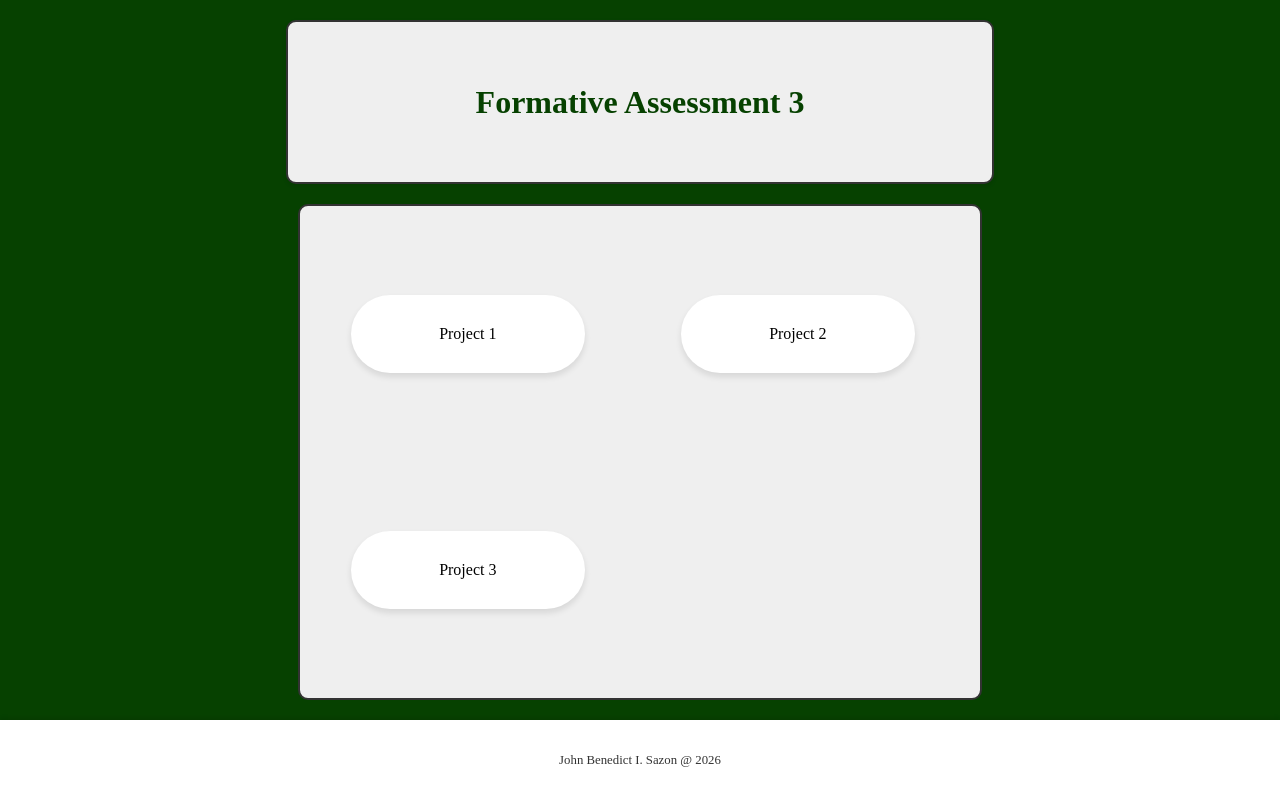
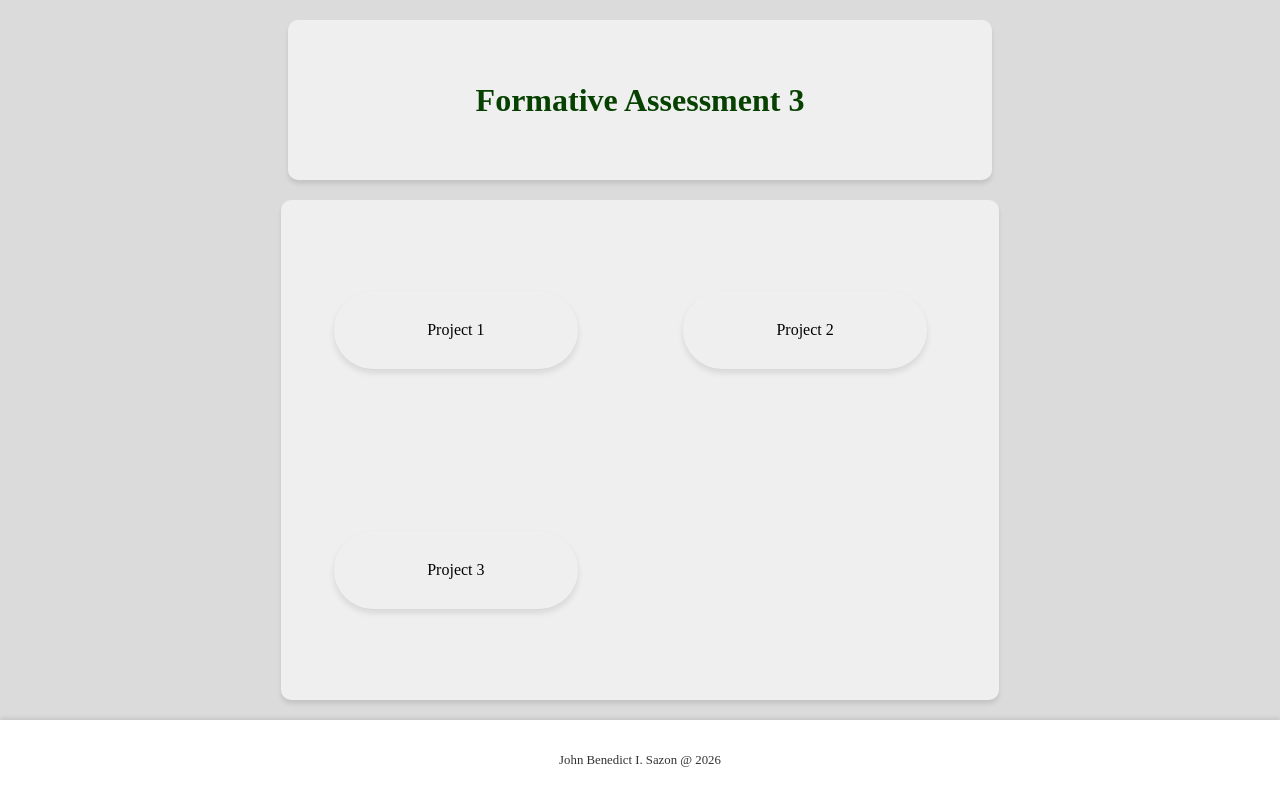
Before and after one commit to NozasJ/ADET, a PHP site: page / in a window 1280 px wide. Run offline with PHP 8.4, Linux system fonts and the light colour scheme.

Commit message:
Update index.php

```diff
--- a/fa3/index.php
+++ b/fa3/index.php
@@ -12,7 +12,7 @@
         flex-direction: column;
         width: 100vw;
         height: 100vh;
-        background-color: rgb(6, 65, 0);
+        background-color: rgb(219, 219, 219);
         justify-content: center;
         align-items: center;
 
@@ -26,11 +26,11 @@
         background-color: #efefef;
         color: rgb(6, 65, 0);
         height: 20%;
-        width: 55%;
+        width: 55vw;
         box-shadow: 0 2px 4px rgba(0,0,0,0.1);
         margin-top: 20px;
         border-radius: 10px;
-        border: 2px solid #333;
+        box-shadow: 0 4px 4px rgba(0,0,0,0.1);
     }
     .main{
         display: grid;
@@ -41,11 +41,11 @@
         background-color: #efefef;
         align-items: center;
         justify-items: center;
-        width: 50%;
+        width: 53vw;
         margin-top: 20px;
         margin-bottom: 20px;
         border-radius: 10px;
-        border: 2px solid #333;
+        box-shadow: 0 4px 4px rgba(0,0,0,0.1);
     }
     .footer{
         display: flex;
@@ -59,7 +59,7 @@
         box-shadow: 0 -2px 4px rgba(0,0,0,0.1);
     }
     .button{
-        background-color: white;
+        background-color: #rgb(0, 58, 22);
         padding: 30px;
         border-radius: 40px;
         box-shadow: 0 4px 6px rgba(0,0,0,0.1);
```
